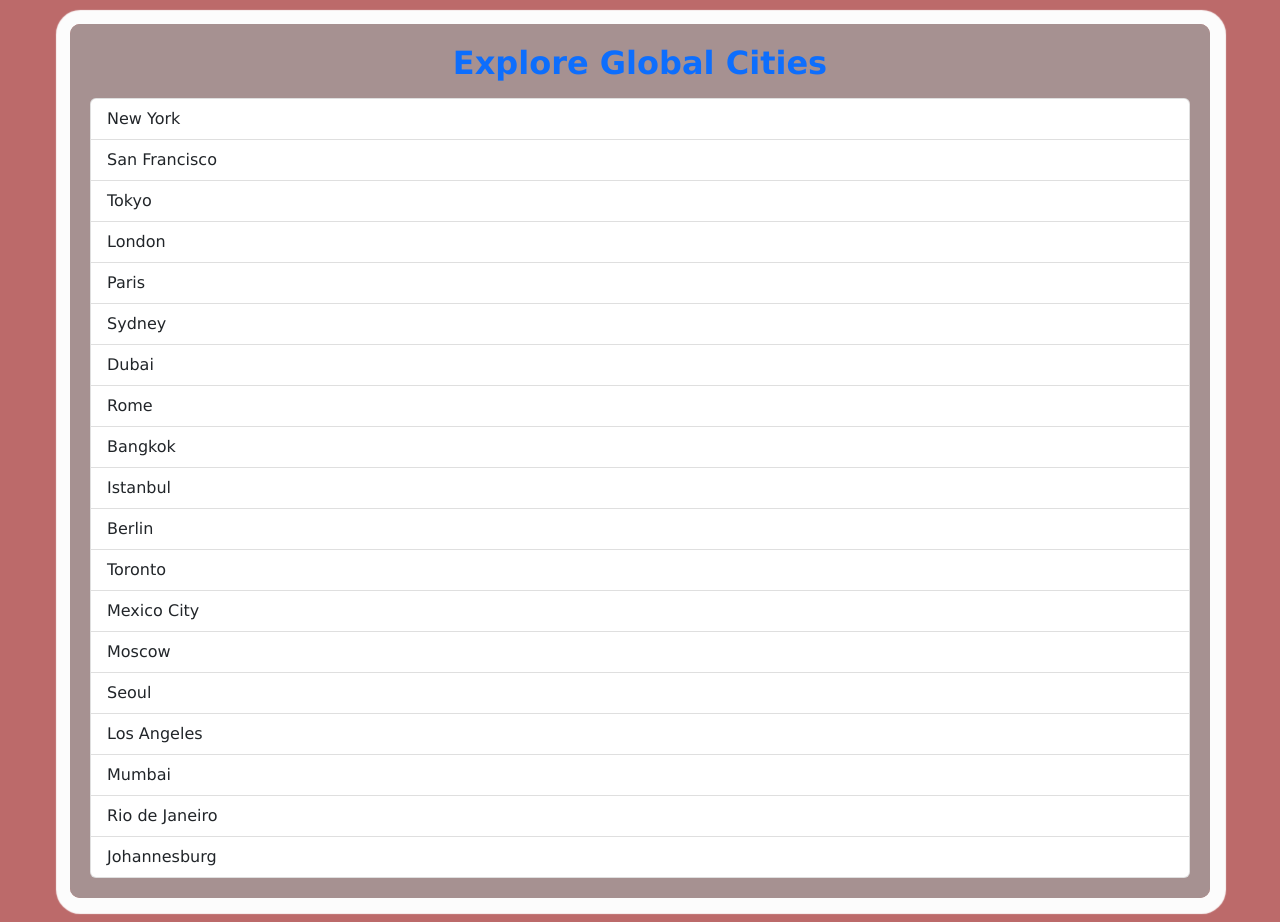
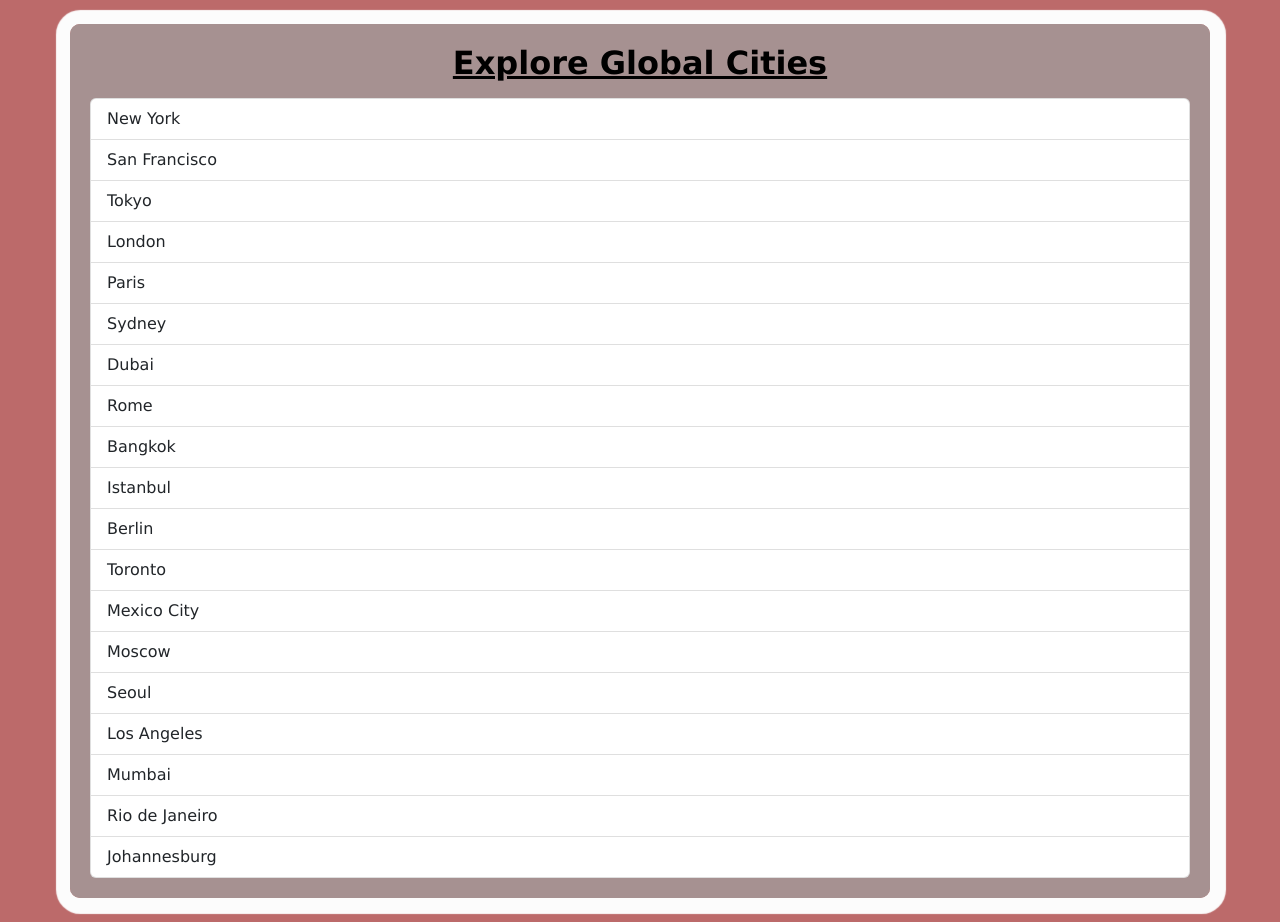
Before and after one commit to teli203/react-vite-pjt, a React (Vite) app: page / in a window 1280 px wide. Built offline with nearby package versions, Linux system fonts and the light colour scheme.

Commit message:
Add style to title h1 element

```diff
--- a/src/App.css
+++ b/src/App.css
@@ -14,6 +14,10 @@ body {
   h1 {
     font-size: 2rem;
     font-weight: bold;
+  }
+
+  .title {
+    color: #000203;
   }
 
   .card {
--- a/src/components/ListGroup.tsx
+++ b/src/components/ListGroup.tsx
@@ -166,7 +166,7 @@ function ListGroup() {
 
   return (
     <div className="container mt-4">
-      <h1 className="text-primary text-center">Explore Global Cities</h1>
+      <h1 style={{ color: "black", fontSize: "2rem", textAlign: "center", textDecoration: "underline" }}>Explore Global Cities</h1>
       {cities.length === 0 && <p className="text-danger">No cities found</p>}
       <ul className="list-group mt-3">
         {cities.map((city) => (
```
